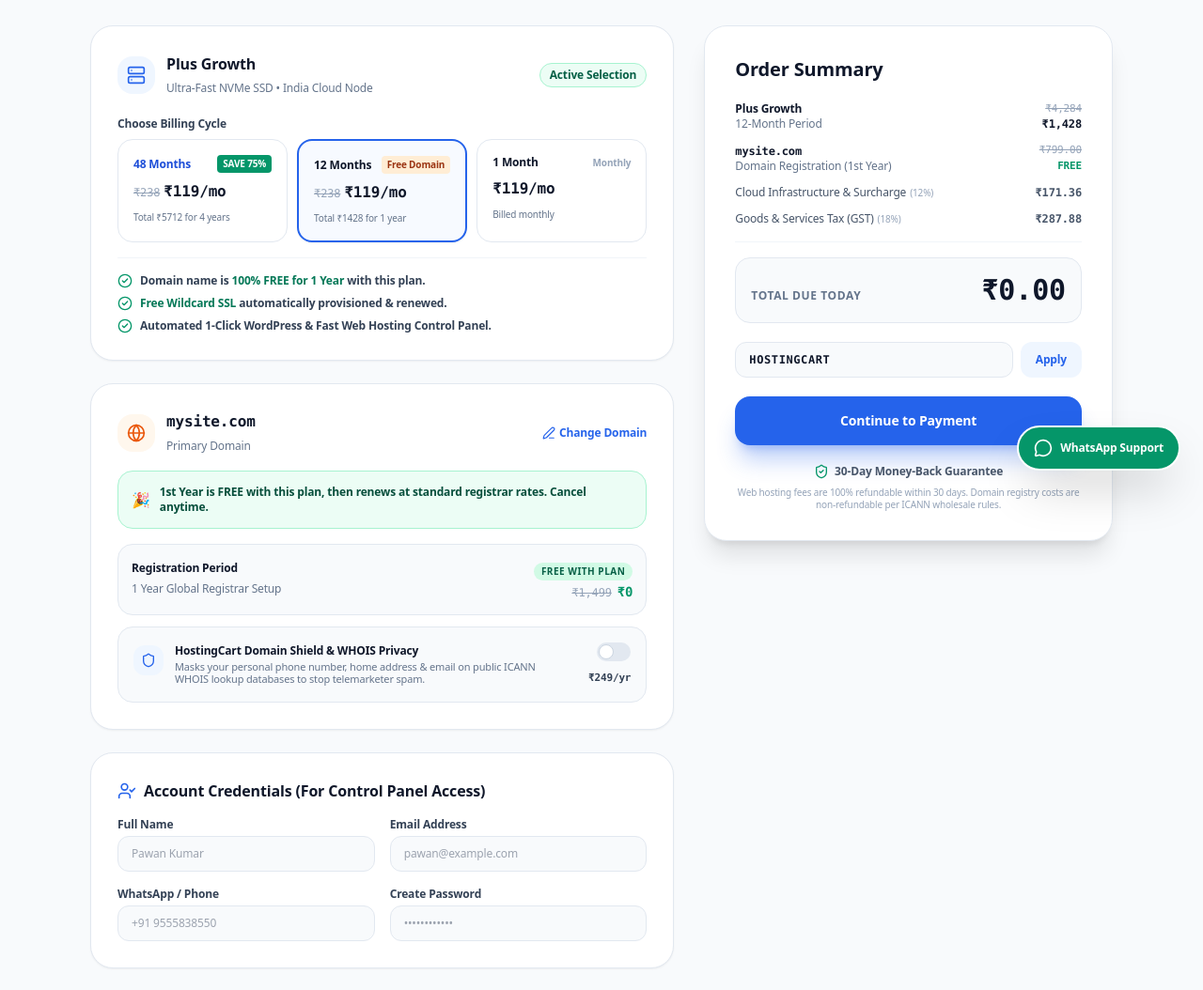
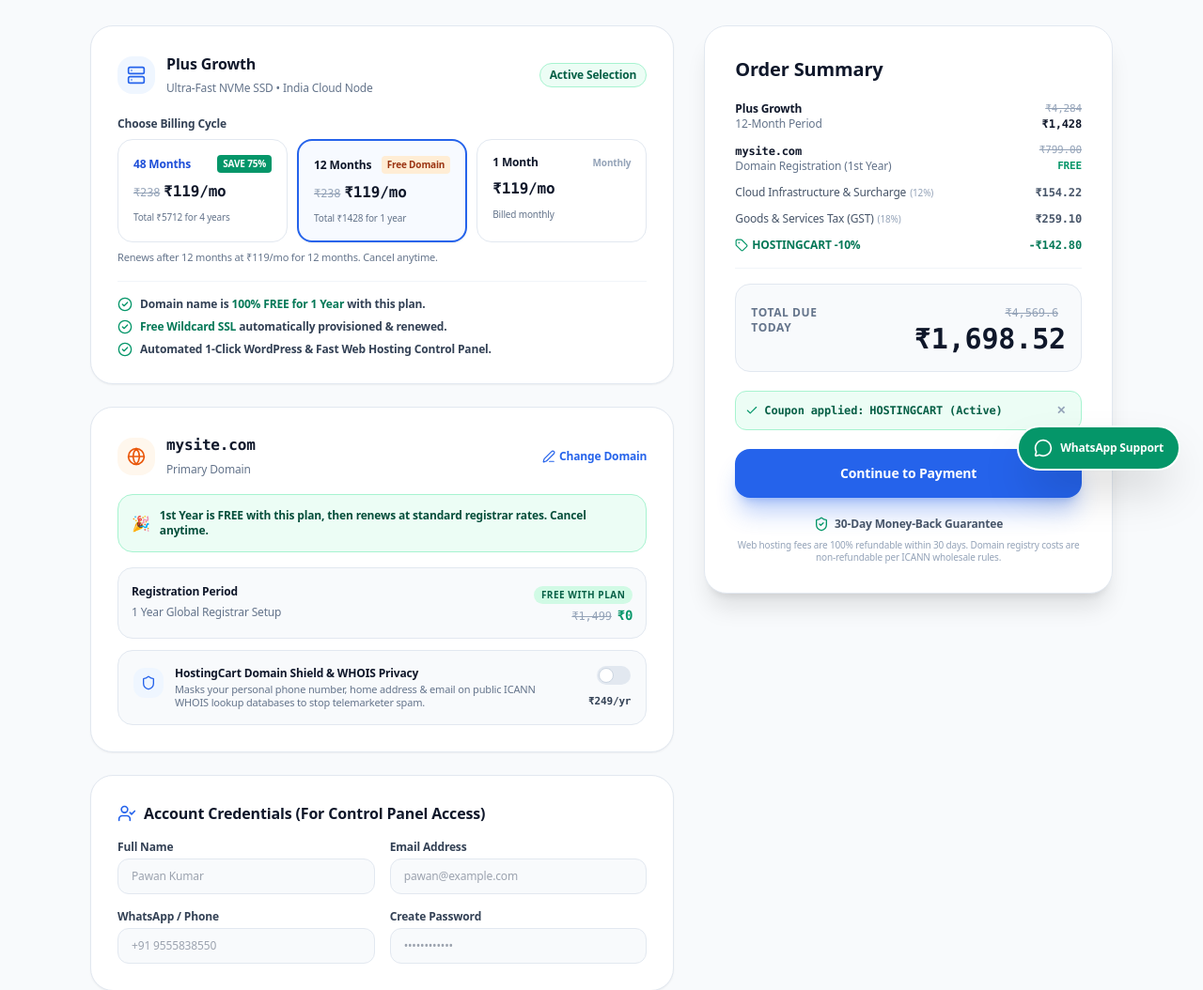
Before and after one commit to Public0Gamer/HostingCart, a Flask app: page /checkout in a window 1280 px wide. Shown: the part 275-1329 px from the top of the page at 94% size. Run offline with Flask 3, Linux system fonts and the light colour scheme; data comes from the database, SQL or seed files in the repository; both versions use the stored data as it was after the commit; some libraries are stand-ins or nearby versions.

Commit message:
Add files via upload

```diff
--- a/templates/checkout.html
+++ b/templates/checkout.html
@@ -80,6 +80,7 @@
                             <span class="text-[10px] text-slate-500 mt-2">Billed monthly</span>
                         </label>
                     </div>
+                    <div id="plan-renewal-note" class="text-[11px] text-slate-500 mt-2 font-medium"></div>
                 </div>
 
                 <!-- Hostinger-Style Deal Switcher Banner (Shown on 1-Month Plan selection) -->
@@ -313,16 +314,22 @@
             <div class="bg-white p-6 sm:p-8 rounded-3xl border border-slate-200 shadow-xl sticky top-28">
                 <h3 class="text-xl font-black text-slate-900 mb-5">Order Summary</h3>
 
+                {% set initial_subtotal = plan.price_48m if cycle == '48m' else (plan.price_monthly if cycle == 'monthly' else plan.price_yearly) %}
+                {% set initial_surcharge = (initial_subtotal * 0.12)|round(2) %}
+                {% set initial_taxable = initial_subtotal + initial_surcharge %}
+                {% set initial_gst = (initial_taxable * 0.18)|round(2) %}
+                {% set initial_total = (initial_taxable + initial_gst)|round(2) %}
+
                 <!-- Plan Line Item -->
                 <div class="space-y-3 text-xs border-b border-slate-100 pb-4 mb-4">
                     <div class="flex justify-between items-center text-slate-700">
                         <div>
                             <strong class="text-slate-900 block">{{ plan.name }}</strong>
-                            <span class="text-slate-500" id="summary-period-title">48-Month Period</span>
+                            <span class="text-slate-500" id="summary-period-title">{% if cycle == 'monthly' %}1-Month Period{% elif cycle == 'yearly' %}12-Month Period{% else %}48-Month Period{% endif %}</span>
                         </div>
                         <div class="text-right">
-                            <span class="text-slate-400 line-through font-mono text-[11px] block" id="summary-regular-plan">₹14,352</span>
-                            <span class="font-mono font-bold text-slate-900" id="summary-subtotal">₹{{ plan.price_48m }}</span>
+                            <span class="text-slate-400 line-through font-mono text-[11px] block" id="summary-regular-plan">₹{{ initial_subtotal * 3 }}</span>
+                            <span class="font-mono font-bold text-slate-900" id="summary-subtotal">₹{{ initial_subtotal }}</span>
                         </div>
                     </div>
 
@@ -353,7 +360,7 @@
                             <span>Cloud Infrastructure & Surcharge</span>
                             <span class="text-[10px] text-slate-400" title="Covers datacenter peering and routing">(12%)</span>
                         </span>
-                        <span class="font-mono font-semibold" id="summary-surcharge">₹0.00</span>
+                        <span class="font-mono font-semibold" id="summary-surcharge">₹{{ "%.2f"|format(initial_surcharge) }}</span>
                     </div>
 
                     <!-- GST 18% -->
@@ -362,7 +369,7 @@
                             <span>Goods & Services Tax (GST)</span>
                             <span class="text-[10px] text-slate-400">(18%)</span>
                         </span>
-                        <span class="font-mono font-semibold" id="summary-gst">₹0.00</span>
+                        <span class="font-mono font-semibold" id="summary-gst">₹{{ "%.2f"|format(initial_gst) }}</span>
                     </div>
 
                     <!-- Coupon Discount Row -->
@@ -378,7 +385,10 @@
                 <div class="p-4 rounded-2xl bg-slate-50 border border-slate-200 mb-5">
                     <div class="flex items-baseline justify-between">
                         <span class="text-xs font-bold text-slate-500 uppercase tracking-wider">Total Due Today</span>
-                        <span class="text-3xl font-black text-slate-900 font-mono" id="summary-final-total">₹0.00</span>
+                        <div class="text-right">
+                            <span class="text-xs text-slate-400 line-through font-mono mr-2" id="summary-strikethrough-total">₹{{ "%.2f"|format(initial_subtotal * 3.2) }}</span>
+                            <span class="text-3xl font-black text-slate-900 font-mono" id="summary-final-total">₹{{ "%.2f"|format(initial_total) }}</span>
+                        </div>
                     </div>
                 </div>
 
@@ -801,10 +811,17 @@
         const gst = Math.round(taxable * 0.18 * 100) / 100;
         const finalTotal = Math.round((taxable + gst) * 100) / 100;
 
-        document.getElementById('summary-surcharge').innerText = `₹${surcharge.toFixed(2)}`;
-        document.getElementById('summary-gst').innerText = `₹${gst.toFixed(2)}`;
-        document.getElementById('summary-strikethrough-total').innerText = `₹${((subtotal + domainFee) * 3.2).toLocaleString('en-IN', {maximumFractionDigits: 2})}`;
-        document.getElementById('summary-final-total').innerText = `₹${finalTotal.toLocaleString('en-IN', {minimumFractionDigits: 2, maximumFractionDigits: 2})}`;
+        const surchargeEl = document.getElementById('summary-surcharge');
+        if (surchargeEl) surchargeEl.innerText = `₹${surcharge.toFixed(2)}`;
+
+        const gstEl = document.getElementById('summary-gst');
+        if (gstEl) gstEl.innerText = `₹${gst.toFixed(2)}`;
+
+        const strikeEl = document.getElementById('summary-strikethrough-total');
+        if (strikeEl) strikeEl.innerText = `₹${((subtotal + domainFee) * 3.2).toLocaleString('en-IN', {maximumFractionDigits: 2})}`;
+
+        const finalTotalEl = document.getElementById('summary-final-total');
+        if (finalTotalEl) finalTotalEl.innerText = `₹${finalTotal.toLocaleString('en-IN', {minimumFractionDigits: 2, maximumFractionDigits: 2})}`;
 
         return finalTotal;
     }
```
Also changed, not shown: apexhost.db.
